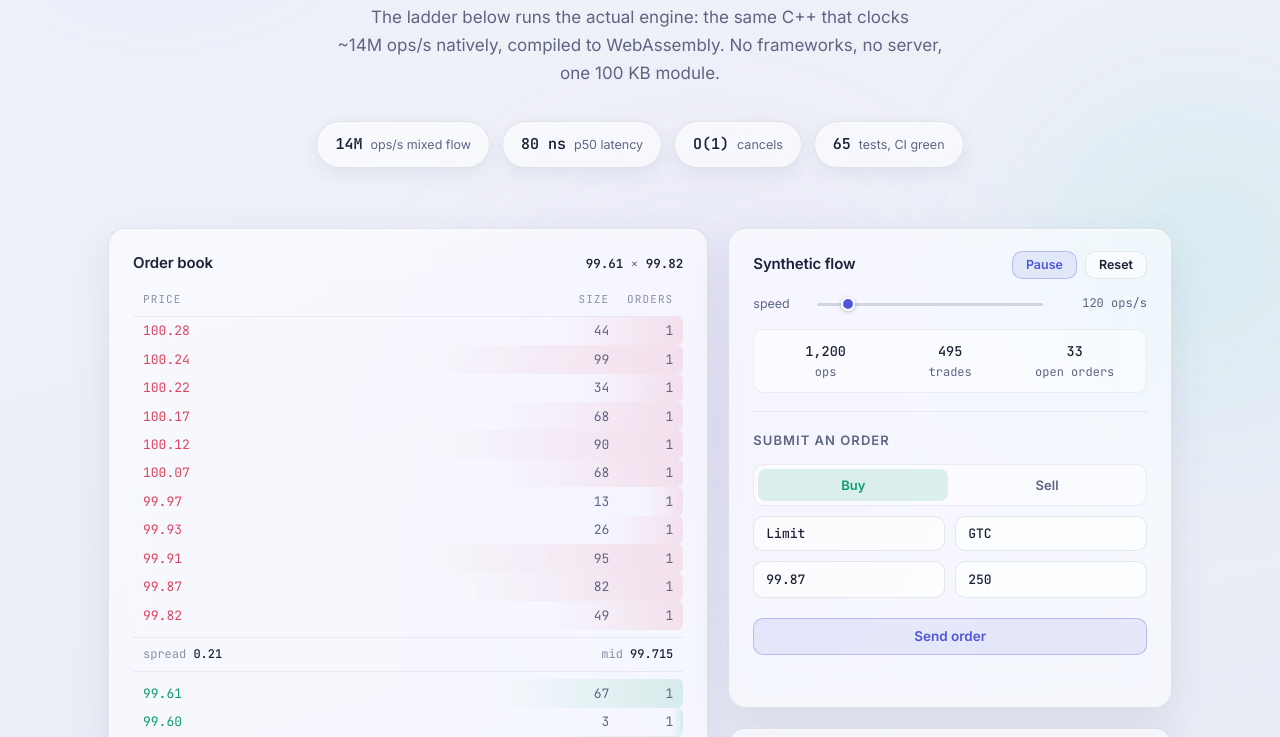
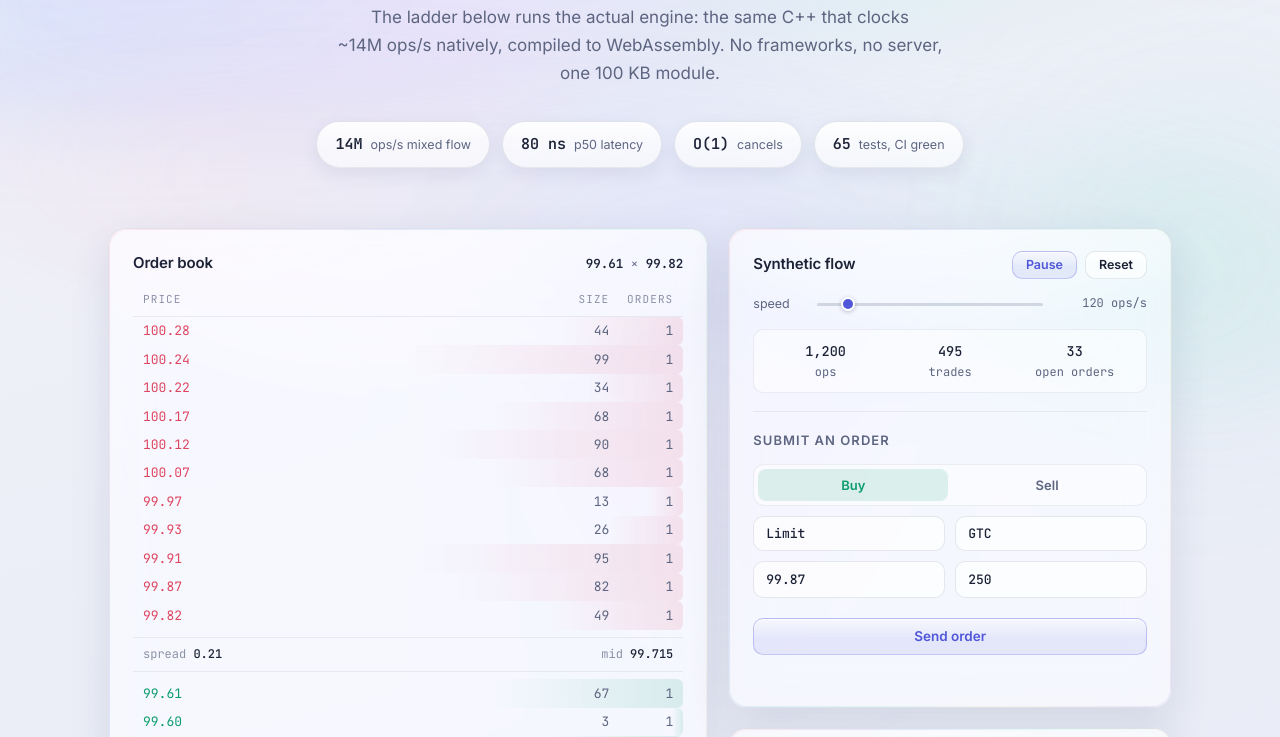
Before and after one commit to saiqanawaz/lob-engine, a plain HTML site: page web/index.html in a window 1280 px wide. Shown: the part 325-1062 px from the top of the page. Drawn offline with Linux system fonts and the light colour scheme.

Commit message:
Site: glassier treatment with specular sheen and refraction accents
- Curved top-light reflection on every glass panel
- Thin spectral gradient along panel edges (masked border ring)
- Two slow-drifting blurred light ribbons behind the page
- Gloss gradient on chips and buttons

```diff
--- a/web/css/style.css
+++ b/web/css/style.css
@@ -34,31 +34,113 @@
 .mono { font-family: var(--mono); }
 .muted { color: var(--muted); font-size: 13px; }
 
-/* ── ambient orbs ───────────────────────────────────────────────────── */
+/* ── ambient light: orbs + drifting spectral ribbons ────────────────── */
 .orb {
   position: fixed;
   border-radius: 50%;
   filter: blur(90px);
   pointer-events: none;
   z-index: 0;
-  opacity: 0.6;
+  opacity: 0.5;
 }
 .orb-a { width: 560px; height: 560px; top: -180px; left: -120px;
-         background: radial-gradient(circle, rgba(120, 126, 255, 0.35), transparent 65%); }
+         background: radial-gradient(circle, rgba(120, 126, 255, 0.3), transparent 65%); }
 .orb-b { width: 480px; height: 480px; top: 340px; right: -160px;
-         background: radial-gradient(circle, rgba(45, 212, 191, 0.28), transparent 65%); }
+         background: radial-gradient(circle, rgba(45, 212, 191, 0.24), transparent 65%); }
 .orb-c { width: 640px; height: 640px; bottom: -260px; left: 30%;
-         background: radial-gradient(circle, rgba(196, 160, 255, 0.25), transparent 65%); }
+         background: radial-gradient(circle, rgba(196, 160, 255, 0.22), transparent 65%); }
 
-/* ── glass ──────────────────────────────────────────────────────────── */
+.ribbon {
+  position: fixed;
+  left: -20%;
+  width: 140%;
+  height: 320px;
+  border-radius: 50%;
+  filter: blur(42px);
+  pointer-events: none;
+  z-index: 0;
+}
+.ribbon-a {
+  top: 10%;
+  opacity: 0.5;
+  background: linear-gradient(90deg,
+    transparent,
+    rgba(126, 165, 255, 0.32) 18%,
+    rgba(196, 148, 255, 0.3) 42%,
+    rgba(120, 232, 214, 0.28) 68%,
+    rgba(255, 196, 150, 0.2) 86%,
+    transparent);
+  animation: ribbon-drift-a 46s ease-in-out infinite alternate;
+}
+.ribbon-b {
+  top: 52%;
+  height: 260px;
+  opacity: 0.35;
+  background: linear-gradient(90deg,
+    transparent,
+    rgba(255, 170, 200, 0.26) 22%,
+    rgba(150, 180, 255, 0.28) 50%,
+    rgba(140, 235, 200, 0.24) 78%,
+    transparent);
+  animation: ribbon-drift-b 58s ease-in-out infinite alternate;
+}
+@keyframes ribbon-drift-a {
+  from { transform: rotate(-8deg) translate(-3%, 0); }
+  to   { transform: rotate(-5deg) translate(3%, 26px); }
+}
+@keyframes ribbon-drift-b {
+  from { transform: rotate(6deg) translate(2%, 0); }
+  to   { transform: rotate(4deg) translate(-3%, -22px); }
+}
+
+/* ── glass: curved specular sheen + prismatic refraction edge ───────── */
 .glass {
+  position: relative;
+  overflow: hidden;
   background: var(--panel);
   border: 1px solid var(--border);
   border-radius: var(--radius);
-  backdrop-filter: blur(22px) saturate(160%);
-  -webkit-backdrop-filter: blur(22px) saturate(160%);
-  box-shadow: 0 14px 40px rgba(45, 55, 100, 0.1),
-              inset 0 1px 0 rgba(255, 255, 255, 0.7);
+  backdrop-filter: blur(22px) saturate(170%);
+  -webkit-backdrop-filter: blur(22px) saturate(170%);
+  box-shadow: 0 14px 40px rgba(45, 55, 100, 0.12),
+              inset 0 1px 0 rgba(255, 255, 255, 0.75);
+}
+.glass > * { position: relative; z-index: 1; }
+
+/* the curved top-light reflection */
+.glass::before {
+  content: "";
+  position: absolute;
+  inset: 0;
+  z-index: 0;
+  border-radius: inherit;
+  background: radial-gradient(130% 70% at 50% -22%,
+    rgba(255, 255, 255, 0.72),
+    rgba(255, 255, 255, 0.24) 55%,
+    rgba(255, 255, 255, 0) 63%);
+  pointer-events: none;
+}
+
+/* faint spectral dispersion along the edge */
+.glass::after {
+  content: "";
+  position: absolute;
+  inset: 0;
+  z-index: 2;
+  border-radius: inherit;
+  padding: 1px;
+  background: linear-gradient(118deg,
+    rgba(255, 140, 190, 0.4),
+    rgba(140, 170, 255, 0.45) 28%,
+    rgba(130, 240, 215, 0.4) 55%,
+    rgba(255, 220, 150, 0.32) 78%,
+    rgba(200, 140, 255, 0.4));
+  -webkit-mask: linear-gradient(#fff 0 0) content-box, linear-gradient(#fff 0 0);
+  -webkit-mask-composite: xor;
+  mask: linear-gradient(#fff 0 0) content-box, linear-gradient(#fff 0 0);
+  mask-composite: exclude;
+  opacity: 0.55;
+  pointer-events: none;
 }
 
 /* ── layout ─────────────────────────────────────────────────────────── */
@@ -100,10 +182,16 @@
 .chip {
   display: flex; align-items: baseline; gap: 8px;
   padding: 10px 18px; border-radius: 999px;
-  background: var(--panel); border: 1px solid var(--border);
+  background-color: var(--panel);
+  background-image: linear-gradient(180deg,
+    rgba(255, 255, 255, 0.85),
+    rgba(255, 255, 255, 0.25) 52%,
+    rgba(255, 255, 255, 0.05));
+  border: 1px solid var(--border);
   backdrop-filter: blur(14px);
   -webkit-backdrop-filter: blur(14px);
-  box-shadow: 0 6px 18px rgba(45, 55, 100, 0.07);
+  box-shadow: 0 6px 18px rgba(45, 55, 100, 0.08),
+              inset 0 1px 0 rgba(255, 255, 255, 0.9);
 }
 .chip b { font-family: var(--mono); font-size: 15px; color: var(--txt); }
 .chip span { font-size: 12.5px; color: var(--muted); }
@@ -111,14 +199,20 @@
 /* ── buttons & inputs ───────────────────────────────────────────────── */
 .btn {
   font: 600 13.5px/1 var(--sans); color: var(--accent);
-  background: rgba(80, 87, 216, 0.1);
+  background-color: rgba(80, 87, 216, 0.1);
+  background-image: linear-gradient(180deg,
+    rgba(255, 255, 255, 0.65),
+    rgba(255, 255, 255, 0.1) 50%,
+    rgba(255, 255, 255, 0) 52%);
   border: 1px solid rgba(80, 87, 216, 0.3);
   border-radius: 10px; padding: 10px 16px; cursor: pointer;
-  text-decoration: none; transition: background 0.15s, border-color 0.15s;
+  text-decoration: none;
+  box-shadow: inset 0 1px 0 rgba(255, 255, 255, 0.8);
+  transition: background-color 0.15s, border-color 0.15s;
 }
-.btn:hover { background: rgba(80, 87, 216, 0.18); }
-.btn.ghost { background: var(--panel); border-color: var(--border); color: var(--txt); }
-.btn.ghost:hover { background: var(--panel-strong); }
+.btn:hover { background-color: rgba(80, 87, 216, 0.18); }
+.btn.ghost { background-color: var(--panel); border-color: var(--border); color: var(--txt); }
+.btn.ghost:hover { background-color: var(--panel-strong); }
 .btn.small { padding: 7px 13px; font-size: 12.5px; }
 .btn.wide { width: 100%; padding: 11px; margin-top: 10px; }
 
--- a/web/index.html
+++ b/web/index.html
@@ -8,12 +8,14 @@
   <link rel="preconnect" href="https://fonts.googleapis.com">
   <link rel="preconnect" href="https://fonts.gstatic.com" crossorigin>
   <link href="https://fonts.googleapis.com/css2?family=Inter:wght@400;500;600;700&family=JetBrains+Mono:wght@400;500;600&display=swap" rel="stylesheet">
-  <link rel="stylesheet" href="css/style.css?v=2">
+  <link rel="stylesheet" href="css/style.css?v=3">
 </head>
 <body>
   <div class="orb orb-a"></div>
   <div class="orb orb-b"></div>
   <div class="orb orb-c"></div>
+  <div class="ribbon ribbon-a"></div>
+  <div class="ribbon ribbon-b"></div>
 
   <header class="nav">
     <div class="wordmark">lob<span>-engine</span></div>
```
